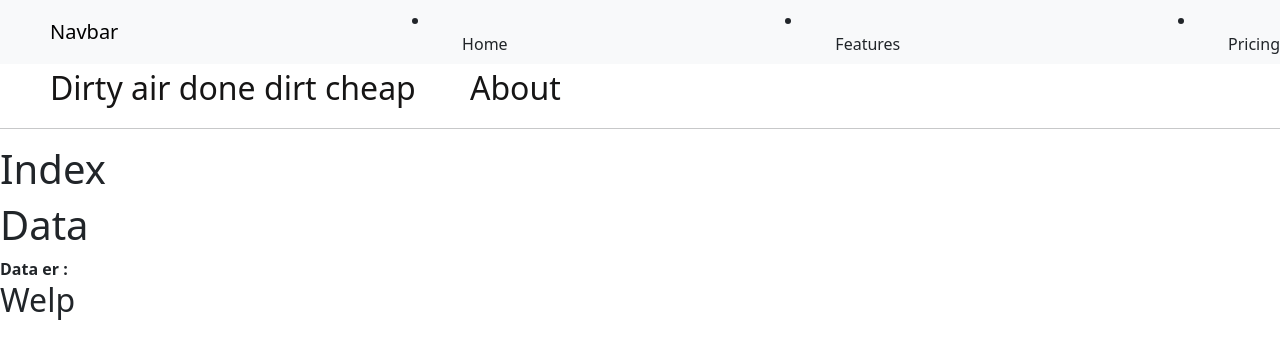
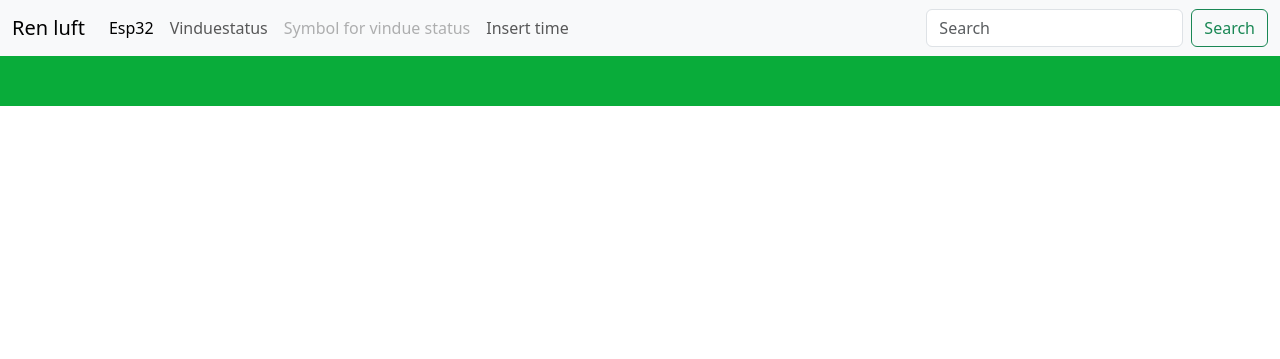
Before and after one commit to PatrickVilladsen/3_semester_projekt_4B, a Python web app: template templates/index.html in a window 1280 px wide. Shown: the top 359 px of the page. Run offline with Jinja, Linux system fonts and the light colour scheme; the template is opened without the code that fills it, so the values that code supplies are empty.

Commit message:
Basic website version 1

```diff
--- /dev/null
+++ b/static/style.css
@@ -0,0 +1,4 @@
+
+.custom-navbar {
+    background-color: #7ebbe7
+}
--- a/templates/base.html
+++ b/templates/base.html
@@ -1,42 +1,58 @@
+<!--Mål for hjemmeside
+Navbar = Esp32 | vinduestatus (symbol for tændt eller slukket)| Timestamp
+Midten af hjemmesiden = batteri procent luftkvalitet og gas
+Farve kodning og symboler på de ting som vises i midten af hjemmesiden
+Bunden af hjemmesiden = to knapper, symbol med åben vindue og lukket vindue
+I hjørnet af hjemmesiden =lille kasse med udendørs data
+lille kasse med info - knap med at gå tilbage
+Brug f11 for fullscreen for at teste hele-->
+
 <!DOCTYPE html>
 <html lang="en">
-<nav class="navbar navbarand-lg bg-body-tertiary">
-    <a class="navbar-brand" href="#">Navbar</a>
+
+<head>
+  <link href="https://cdn.jsdelivr.net/npm/bootstrap@5.3.8/dist/css/bootstrap.min.css" rel="stylesheet"
+    integrity="sha384-sRIl4kxILFvY47J16cr9ZwB07vP4J8+LH7qKQnuqkuIAvNWLzeN8tE5YBujZqJLB" crossorigin="anonymous">
+  <link rel="stylesheet" href="{{ url_for('static', filename='style.css') }}">
+  <meta charset="UTF-8">
+  <meta name="viewport" content="width=device-width, initial-scale=1.0">
+  <script src="https://cdn.jsdelivr.net/npm/bootstrap@5.3.8/dist/js/bootstrap.bundle.min.js"
+    integrity="sha384-FKyoEForCGlyvwx9Hj09JcYn3nv7wiPVlz7YYwJrWVcXK/BmnVDxM+D2scQbITxI"
+    crossorigin="anonymous"></script>
+</head>
+
+<body>
+  <nav class="navbar navbar-expand-lg bg-body-tertiary custom-navbar">
+    <div class="container-fluid">
+      <a class="navbar-brand" href="#">Ren luft </a>
+      <button class="navbar-toggler" type="button" data-bs-toggle="collapse" data-bs-target="#navbarTogglerDemo02"
+        aria-controls="navbarTogglerDemo02" aria-expanded="false" aria-label="Toggle navigation">
+        <span class="navbar-toggler-icon"></span>
+      </button>
+      <div class="collapse navbar-collapse" id="navbarTogglerDemo02">
+        <ul class="navbar-nav me-auto mb-2 mb-lg-0">
           <li class="nav-item">
-          <a class="nav-link active" aria-cursrent="page" href="#">Home</a>
-        <li class="nav-item">
-          <a class="nav-link" href="#">Features</a>
+            <a class="nav-link active" aria-current="page" href="#">Esp32</a>
           </li>
           <li class="nav-item">
-          <a class="nav-link" href="#">Pricing</a>
-        </ul>
+            <a class="nav-link" href="#">Vinduestatus</a>
+          </li>
+          <li class="nav-item">
+            <a class="nav-link disabled" aria-disabled="true">Symbol for vindue status</a>
+          </li>
+          <li class="nav-item">
+            <a class="nav-link" href="#">Insert time</a>
           </li>
         </ul>
+        <form class="d-flex" role="search">
+          <input class="form-control me-2" type="search" placeholder="Search" aria-label="Search" />
+          <button class="btn btn-outline-success" type="submit">Search</button>
+        </form>
       </div>
     </div>
   </nav>
-    <meta charset="UTF-8">
-    <meta name="viewport" content="width"=devide-width, initial-scale=1>
-    <title>{% block title %} {% endblock %} - FlaskApp</title>
-    <link href="https://cdn.jsdelivr.net/npm/bootstrap@5.3.8/dist/css/bootstrap.min.css" rel="stylesheet" integrity="sha384-sRIl4kxILFvY47J16cr9ZwB07vP4J8+LH7qKQnuqkuIAvNWLzeN8tE5YBujZqJLB" crossorigin="anonymous">
-    <style>
-        nav a {
-            color: #161515;
-            font-size: 2em;
-            margin-left: 50px;
-            text-decoration: none
-        }
-    </style>
-</head>
-<body>
-    <nav>
-        <a href="#">Dirty air done dirt cheap</a>
-        <a href="#">About</a>
-    </nav>
-    <hr>
-    <script src="https://cdn.jsdelivr.net/npm/bootstrap@5.3.8/dist/js/bootstrap.bundle.min.js" integrity="sha384-FKyoEForCGlyvwx9Hj09JcYn3nv7wiPVlz7YYwJrWVcXK/BmnVDxM+D2scQbITxI" crossorigin="anonymous"></script>
-    <div class="content">
   {% block content %} {% endblock %}
-    </div>
+
 </body>
+
 </html>
--- a/templates/index.html
+++ b/templates/index.html
@@ -1,9 +1,6 @@
 {% extends 'base.html' %}
 
 {% block content %}
-    <h1>{% block title %} Index {% endblock %}</h1>
-    <h1>Data</h1>
-    <b>Data er : {{all_data}}</b>
-    <h2>Welp</h2>
-    <h3>{{ utc_dt }}</h3>
+<div style="background-color: #09ac3a; height: 50px;"> </div>
+
 {% endblock %}
```
Lines whose indentation alone changed are shown as unchanged.
